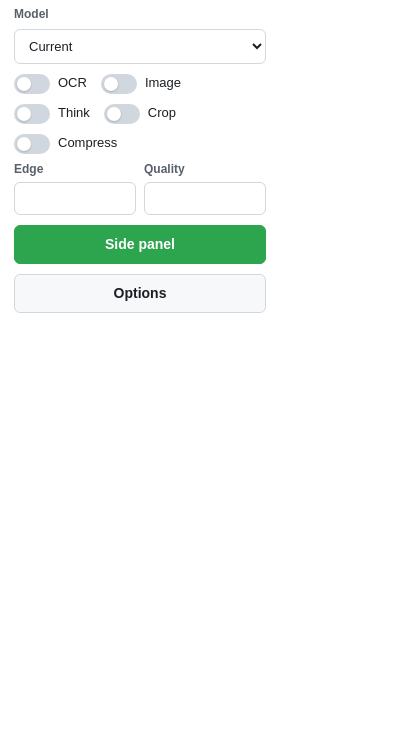
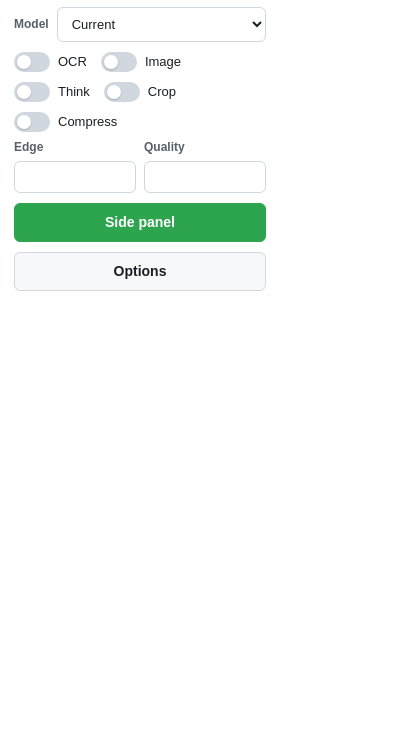
Before and after one commit to liuss66/LLM-Translator, a browser extension: page src/popup.html in a window 400 px wide. Shown: the part 87-840 px from the top of the page. Drawn offline with Linux system fonts and the light colour scheme.

Commit message:
Align model preset label inline
- Put the Model label and preset dropdown on the same row in the popup.

- Apply the same inline preset row layout in the side panel while preserving responsive width.

```diff
--- a/src/popup.css
+++ b/src/popup.css
@@ -52,7 +52,9 @@ button.secondary {
 
 .preset-row {
   display: grid;
-  gap: 6px;
+  grid-template-columns: auto minmax(0, 1fr);
+  align-items: center;
+  gap: 8px;
   color: #57606a;
   font: 700 12px/1.3 Arial, Helvetica, sans-serif;
 }
--- a/src/sidepanel.css
+++ b/src/sidepanel.css
@@ -83,7 +83,9 @@ h2 {
 
 .preset-row {
   display: grid;
-  gap: 6px;
+  grid-template-columns: auto minmax(0, 1fr);
+  align-items: center;
+  gap: 8px;
   color: #57606a;
   font: 700 12px/1.3 Arial, Helvetica, sans-serif;
 }
```
